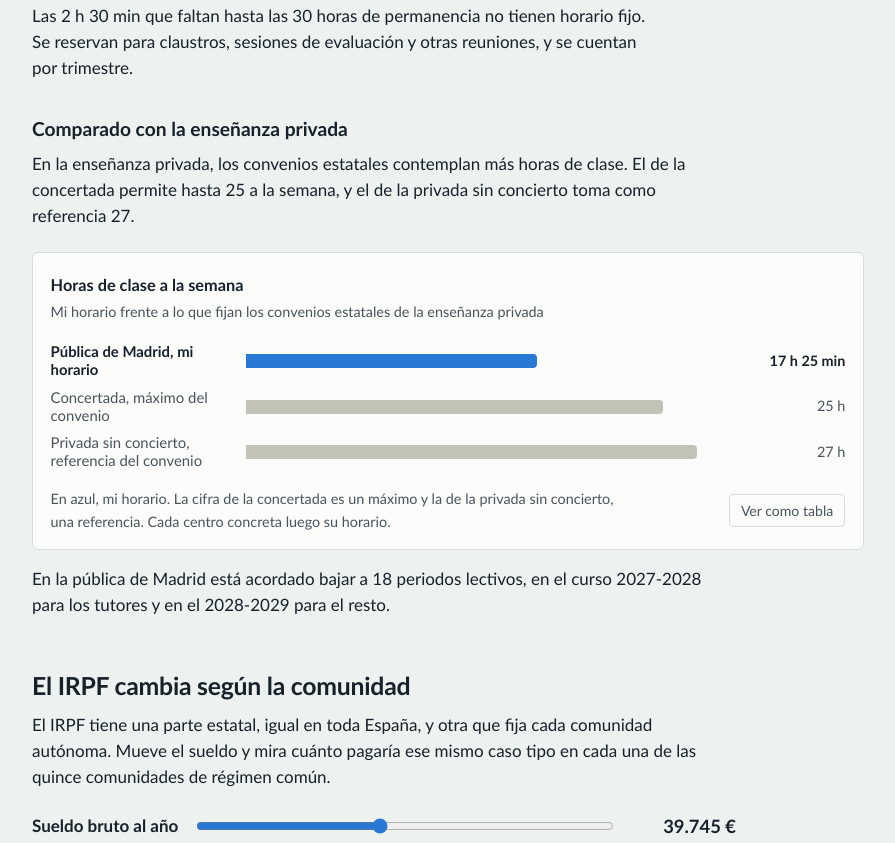
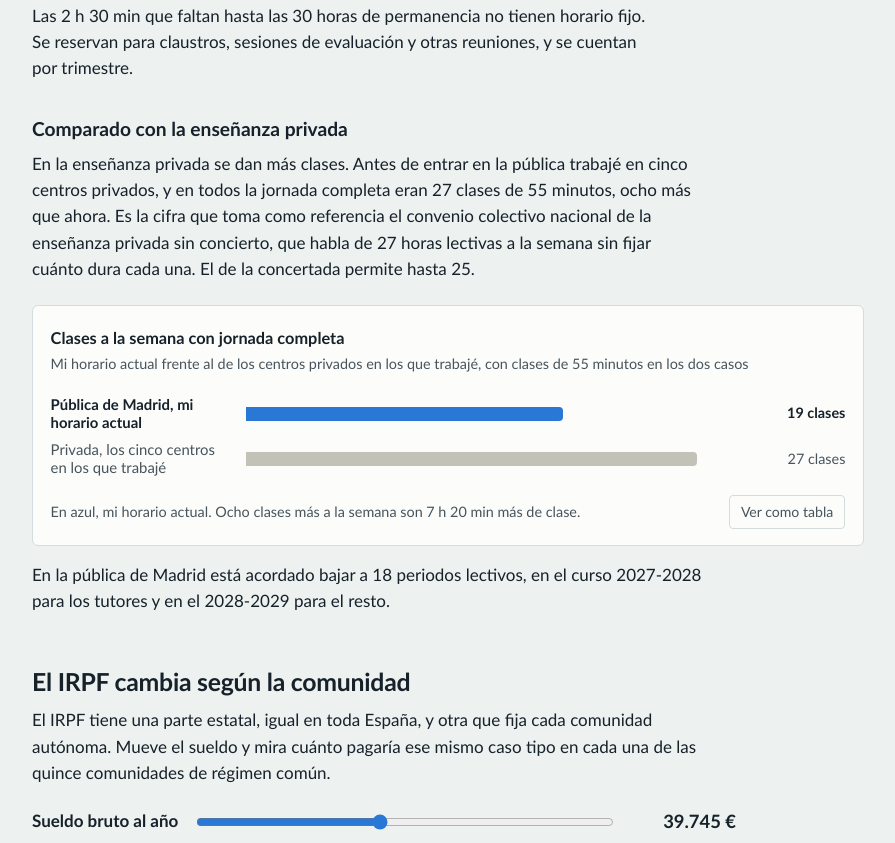
Before and after one commit to joseluis-m/nomina-docente-madrid, a plain HTML site: page index.html in a window 1280 px wide. Shown: the part 4595-5438 px from the top of the page, without its empty margins (192-1087 px from the left). Drawn offline with Linux system fonts and the light colour scheme.

Commit message:
Comparación con la privada en clases de 55 minutos

```diff
--- a/index.html
+++ b/index.html
@@ -410,15 +410,15 @@ footer { padding-top: 3rem; font-size: .9rem; color: var(--ink-2); }
   <p>Las 2&nbsp;h 30&nbsp;min que faltan hasta las 30 horas de permanencia no tienen horario fijo. Se reservan para claustros, sesiones de evaluación y otras reuniones, y se cuentan por trimestre.</p>
 
   <h3>Comparado con la enseñanza privada</h3>
-  <p>En la enseñanza privada, los convenios estatales contemplan más horas de clase. El de la concertada permite hasta 25 a la semana, y el de la privada sin concierto toma como referencia 27.</p>
+  <p>En la enseñanza privada se dan más clases. Antes de entrar en la pública trabajé en cinco centros privados, y en todos la jornada completa eran 27 clases de 55 minutos, ocho más que ahora. Es la cifra que toma como referencia el convenio colectivo nacional de la enseñanza privada sin concierto, que habla de 27 horas lectivas a la semana sin fijar cuánto dura cada una. El de la concertada permite hasta 25.</p>
 
   <figure class="figura" id="fig-clases">
-    <h3>Horas de clase a la semana</h3>
-    <p class="sub">Mi horario frente a lo que fijan los convenios estatales de la enseñanza privada</p>
+    <h3>Clases a la semana con jornada completa</h3>
+    <p class="sub">Mi horario actual frente al de los centros privados en los que trabajé, con clases de 55 minutos en los dos casos</p>
     <div class="grafico"><div class="barras"></div></div>
     <div class="tabla" hidden></div>
     <div class="pie-figura">
-      <p class="nota">En azul, mi horario. La cifra de la concertada es un máximo y la de la privada sin concierto, una referencia. Cada centro concreta luego su horario.</p>
+      <p class="nota">En azul, mi horario actual. Ocho clases más a la semana son 7&nbsp;h 20&nbsp;min más de clase.</p>
       <button class="ver-tabla" type="button" aria-pressed="false">Ver como tabla</button>
     </div>
   </figure>
@@ -501,7 +501,7 @@ footer { padding-top: 3rem; font-size: .9rem; color: var(--ink-2); }
     <li><strong>País Vasco.</strong> Tarifa y minoración de cuota de 2026 según la <a href="https://dfb.microsoftcrmportals.com/es-ES/Articulo/?Code=KA-01877">Diputación Foral de Bizkaia</a>, y bonificación del trabajo según la <a href="https://www.bbva.es/content/dam/public-web/bbvaes/documents/productos/banca-privada/Nota-Novedades-Fiscales-Bizkaia-mayo-2025.pdf">nota de BBVA sobre la reforma fiscal de 2025</a>.</li>
     <li><strong>Sueldo por comunidades.</strong> <a href="https://ugt-sp.es/wp-content/uploads/boletin-retribuciones-docentes-2025-web.pdf">Retribuciones docentes en la enseñanza pública 2025</a>, de UGT.</li>
     <li><strong>Rebajas en tramitación.</strong> <a href="https://www.xunta.gal/documents/35297/43087/161026+REFERENCIA.pdf?version=1.0">Referencia del Consello de la Xunta</a> del 16 de octubre de 2026, <a href="https://www.juntadeandalucia.es/presidencia/portavoz/economiayempleo/220050/JuntadeAndalucia/ConsejodeGobierno">nota de la Junta de Andalucía</a> del 30 de octubre, y las informaciones de <a href="https://www.atlanticohoy.com/economia/canarias-proyecta-nuevas-rebajas-impuestos-pese-advertencia-airef-sobre-sus-cuentas_1569743_102.html">Atlántico Hoy</a> sobre Canarias, de <a href="https://www.vozpopuli.com/espana/madrid/ayuso-cumple-su-promesa-y-aprueba-una-nueva-rebaja-fiscal-bajara-medio-punto-el-irpf-a-los-madrilenos-en-2027.html">Vozpópuli</a> sobre Madrid y del <a href="https://guiafiscal.es/actualidad/rebajas-irpf-2027-comunidades/">seguimiento de guiafiscal.es</a>.</li>
-    <li><strong>Horario.</strong> Mi horario de este curso en Raíces. La jornada de 37&nbsp;h 30&nbsp;min y las 30&nbsp;h de permanencia en el centro están en el <a href="https://www.bocm.es/boletin/CM_Orden_BOCM/2025/05/08/BOCM-20250508-3.PDF">Acuerdo de 23 de abril de 2025</a> (BOCM del 8 de mayo), que también fija la bajada a 18 periodos. Los 19 periodos lectivos, los 30 del horario fijo, su duración de 55 minutos, las tareas complementarias y el uso de las horas que deja libres la formación en empresa están en las <a href="https://www.comunidad.madrid/docs/2026-07/instrucciones-inicio-de-curso-2026-2027.pdf?VersionId=_c5Q9Tfeyrrw4858fl2O5svnHcAVLidV">instrucciones de inicio del curso 2026-2027</a> (apartados 6.1.3, 7.6 y 7.7). Las horas de clase de la enseñanza privada salen del <a href="https://www.boe.es/boe/dias/2021/09/27/pdfs/BOE-A-2021-15665.pdf">VII Convenio de la enseñanza concertada</a> (artículo 27) y del <a href="https://www.boe.es/boe/dias/2024/07/26/pdfs/BOE-A-2024-15501.pdf">XII Convenio de la enseñanza privada sin concierto</a> (artículo 28).</li>
+    <li><strong>Horario.</strong> Mi horario de este curso en Raíces. La jornada de 37&nbsp;h 30&nbsp;min y las 30&nbsp;h de permanencia en el centro están en el <a href="https://www.bocm.es/boletin/CM_Orden_BOCM/2025/05/08/BOCM-20250508-3.PDF">Acuerdo de 23 de abril de 2025</a> (BOCM del 8 de mayo), que también fija la bajada a 18 periodos. Los 19 periodos lectivos, los 30 del horario fijo, su duración de 55 minutos, las tareas complementarias y el uso de las horas que deja libres la formación en empresa están en las <a href="https://www.comunidad.madrid/docs/2026-07/instrucciones-inicio-de-curso-2026-2027.pdf?VersionId=_c5Q9Tfeyrrw4858fl2O5svnHcAVLidV">instrucciones de inicio del curso 2026-2027</a> (apartados 6.1.3, 7.6 y 7.7). Las 27 clases de la privada son las de los cinco centros en los que trabajé. Las referencias de los convenios están en el <a href="https://www.boe.es/boe/dias/2024/07/26/pdfs/BOE-A-2024-15501.pdf">XII Convenio colectivo nacional de centros de enseñanza privada de régimen general</a> (artículo 28) y en el <a href="https://www.boe.es/boe/dias/2021/09/27/pdfs/BOE-A-2021-15665.pdf">VII Convenio de la enseñanza concertada</a> (artículo 27).</li>
   </ul>
   <p class="nota">La retención del caso tipo sigue el algoritmo de la Agencia Tributaria. Al sueldo bruto del año se le restan las cotizaciones del trabajador y 2.000&nbsp;€ de gastos, se aplica la escala de retenciones, que va del 19&nbsp;% al 47&nbsp;%, y se descuenta el mínimo personal de 5.550&nbsp;€. El resultado se divide entre el sueldo y se trunca a dos decimales, lo que da el 19,27&nbsp;%. Esa escala es la misma en las quince comunidades de régimen común, así que la de cada comunidad solo se nota en la declaración. La única excepción es la isla de La Palma, cuyos residentes tienen desde septiembre de 2026 una rebaja estatal en la retención.</p>
   <p class="nota">El IRPF del año se calcula restando al sueldo bruto las cotizaciones del trabajador (6,5&nbsp;%) y 2.000&nbsp;€ de gastos, aplicando la escala estatal y la autonómica y descontando el mínimo personal. En las trece comunidades que no han cambiado su escala durante 2026, el resultado coincide al céntimo con el informe de los economistas para 30.000 y 45.000&nbsp;€ y con la comparativa de visorfiscal para 30.000&nbsp;€.</p>
@@ -570,14 +570,10 @@ footer { padding-top: 3rem; font-size: .9rem; color: var(--ink-2); }
   document.addEventListener('pointerdown', function (ev) { if (!ev.target.closest('.segmento, .fila')) hideTip(); });
   window.addEventListener('scroll', hideTip, { passive: true });
 
-  // Duraciones en minutos, escritas como "17 h 25 min" y, para lectores de pantalla, "17 horas y 25 minutos"
+  // Duraciones en minutos, escritas como "17 h 25 min"
   function hm(min) {
     var h = Math.floor(min / 60), m = Math.round(min - h * 60);
     return (h ? h + NB + 'h' : '') + (h && m ? ' ' : '') + (m ? (h && m < 10 ? '0' : '') + m + NB + 'min' : '');
-  }
-  function hmLargo(min) {
-    var h = Math.floor(min / 60), m = Math.round(min - h * 60);
-    return (h ? h + (h === 1 ? ' hora' : ' horas') : '') + (h && m ? ' y ' : '') + (m ? m + ' minutos' : '');
   }
 
   // Barra apilada por grupos. Es decorativa para los lectores de pantalla,
@@ -1016,16 +1012,16 @@ footer { padding-top: 3rem; font-size: .9rem; color: var(--ink-2); }
     });
 
     var fig = document.getElementById('fig-clases');
+    var mias = 19, privada = 27;
     var filas = [
-      { n: 'Pública de Madrid, mi horario', v: clases, destacada: true, extras: ['19 periodos de 55 minutos'] },
-      { n: 'Concertada, máximo del convenio', v: 25 * 60 },
-      { n: 'Privada sin concierto, referencia del convenio', v: 27 * 60 }
+      { n: 'Pública de Madrid, mi horario actual', v: mias, destacada: true, extras: ['Clases de 55 minutos, ' + hm(mias * PERIODO) + ' a la semana'] },
+      { n: 'Privada, los cinco centros en los que trabajé', v: privada, extras: [(privada - mias) + ' clases más que ahora, ' + hm((privada - mias) * PERIODO) + ' más a la semana'] }
     ];
-    filas.forEach(function (f) { if (!f.destacada) f.extras = [hm(f.v - clases) + ' más que en mi horario']; });
-    pintarBarras(fig, filas, { formato: hm, leer: hmLargo, unidad: ' a la semana' });
+    function nClases(v) { return v + ' clases'; }
+    pintarBarras(fig, filas, { formato: nClases, leer: nClases, unidad: ' a la semana' });
     vistaTabla(fig, function () {
-      return tabla(['Centro', 'Horas de clase a la semana', 'Diferencia con mi horario'], filas.map(function (f) {
-        return { destacada: f.destacada, celdas: [f.n, hm(f.v), f.destacada ? '' : '+' + hm(f.v - clases)] };
+      return tabla(['Centro', 'Clases a la semana', 'Diferencia con mi horario'], filas.map(function (f) {
+        return { destacada: f.destacada, celdas: [f.n, String(f.v), f.destacada ? '' : '+' + (f.v - mias)] };
       }));
     });
   })();
```
Also changed, not shown: 1 other file.
